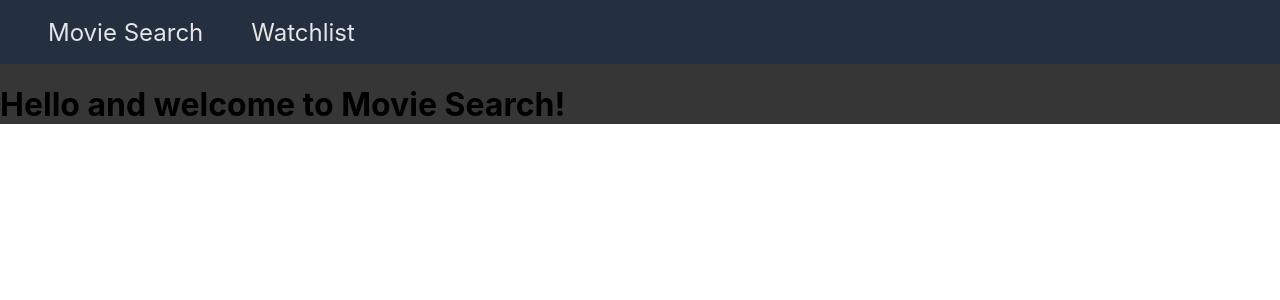
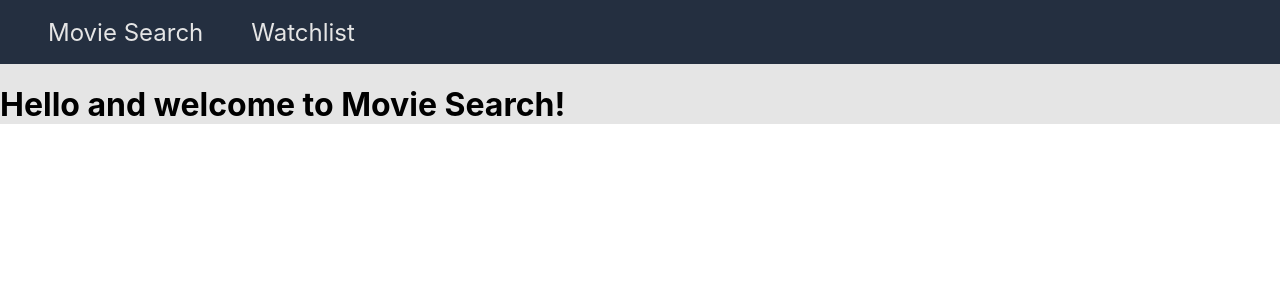
Before and after one commit to JuhoBjn/movie-search, a JavaScript app: page / in a window 1280 px wide. Shown: the top 300 px of the page. Built offline with nearby package versions, Linux system fonts and the light colour scheme; the HTML template or start-up script is replaced by a standard one.

Commit message:
Changed background color

```diff
--- a/src/App.css
+++ b/src/App.css
@@ -1,3 +1,3 @@
 .background {
-    background-color: #363636;
+    background-color: #E5E5E5;
 }
```
